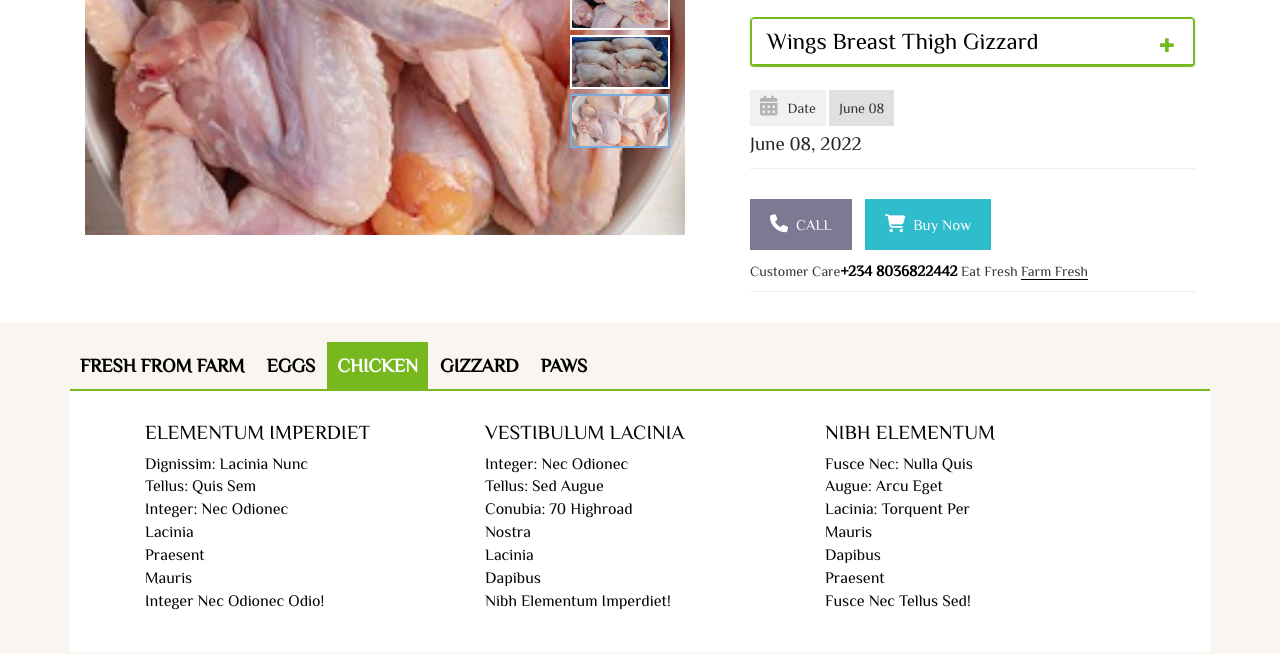
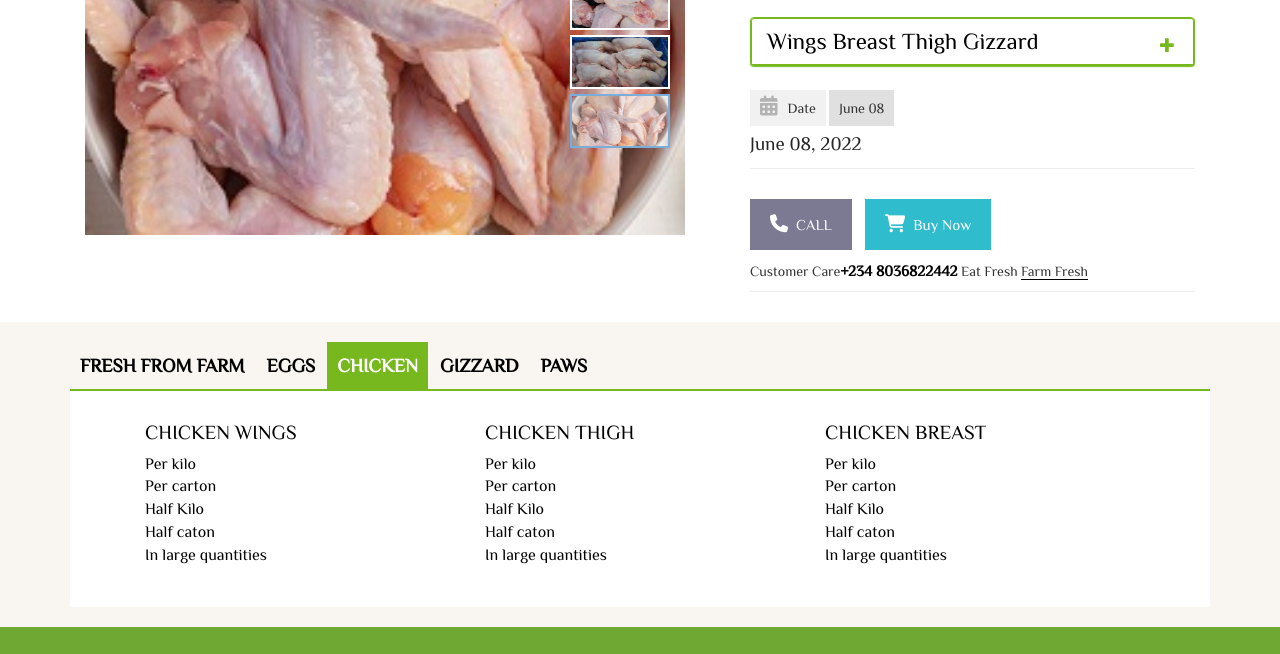
Before and after one commit to Olayinkalydia/Agro-Techsters, a plain HTML site: page shop-details.html in a window 1280 px wide. Both pictures are taken after a click on the link "CHICKEN". Shown: the part 734-1388 px from the top of the page. Drawn offline with Linux system fonts and the light colour scheme; files whose address does not match are found by name.

Commit message:
Shopdetails Complete

```diff
--- a/shop-details.html
+++ b/shop-details.html
@@ -350,11 +350,11 @@
                         <div class="carousel slide" data-ride="carousel" id="quote-carousel">
                             <!-- Bottom Carousel Indicators -->
                             <ol class="carousel-indicators">
-                                <li data-target="#quote-carousel" data-slide-to="0" class="active"><img class="img-responsive " src="img/66.jpg" alt="100%">
+                                <li data-target="#quote-carousel" data-slide-to="0" class="active"><img class="img-responsive " src="img/e1.jpg" alt="100%">
                                 </li>
-                                <li data-target="#quote-carousel" data-slide-to="1" class=""><img class="img-responsive" src="img/67.jpg" alt="100%">
+                                <li data-target="#quote-carousel" data-slide-to="1" class=""><img class="img-responsive" src="img/e2.jpg" alt="100%">
                                 </li>
-                                <li data-target="#quote-carousel" data-slide-to="2" class=""><img class="img-responsive" src="img/68.jpg" alt="100%">
+                                <li data-target="#quote-carousel" data-slide-to="2" class=""><img class="img-responsive" src="img/e6.webp" alt="100%">
                                 </li>
                             </ol>
 
@@ -409,43 +409,38 @@
      <div class="explore_6 clearfix">
       <div class="col-sm-4">
       <div class="explore_5">
-       <h3>ELEMENTUM IMPERDIET</h3>
+       <h3>CHICKEN WINGS</h3>
        <ul>
-            <li><a href="#">Dignissim: Lacinia Nunc</a></li>
-            <li><a href="#">Tellus: Quis Sem </a></li>
-            <li><a href="#">Integer: Nec Odionec</a></li>
-            <li><a href="#">Lacinia</a></li>
-            <li><a href="#">Praesent</a></li>
-            <li><a href="#">Mauris</a></li>
-            <li><a href="#">Integer Nec Odionec Odio!</a></li>
+            <li><a href="#">Per kilo</a></li>
+            <li><a href="#">Per carton </a></li>
+            <li><a href="#">Half Kilo</a></li>
+            <li><a href="#">Half caton</a></li>
+            <li><a href="#">In large quantities</a></li>
+
        </ul>
       </div>
      </div>
       <div class="col-sm-4">
       <div class="explore_5">
-       <h3>VESTIBULUM LACINIA</h3>
+       <h3>CHICKEN THIGH</h3>
        <ul>
-            <li><a href="#">Integer: Nec Odionec</a></li>
-            <li><a href="#">Tellus: Sed Augue</a></li>
-            <li><a href="#">Conubia: 70 Highroad</a></li>
-            <li><a href="#">Nostra</a></li>
-            <li><a href="#">Lacinia</a></li>
-            <li><a href="#">Dapibus</a></li>
-            <li><a href="#">Nibh Elementum Imperdiet!</a></li>
+       <li><a href="#">Per kilo</a></li>
+        <li><a href="#">Per carton </a></li>
+        <li><a href="#">Half Kilo</a></li>
+        <li><a href="#">Half caton</a></li>
+        <li><a href="#">In large quantities</a></li>
        </ul>
       </div>
      </div>
       <div class="col-sm-4">
       <div class="explore_5">
-       <h3>NIBH ELEMENTUM</h3>
+       <h3>CHICKEN BREAST</h3>
        <ul>
-            <li><a href="#">Fusce Nec: Nulla Quis</a></li>
-            <li><a href="#">Augue: Arcu Eget</a></li>
-            <li><a href="#">Lacinia: Torquent Per</a></li>
-            <li><a href="#">Mauris</a></li>
-            <li><a href="#">Dapibus</a></li>
-            <li><a href="#">Praesent</a></li>
-            <li><a href="#">Fusce Nec Tellus Sed!</a></li>
+        <li><a href="#">Per kilo</a></li>
+        <li><a href="#">Per carton </a></li>
+        <li><a href="#">Half Kilo</a></li>
+        <li><a href="#">Half caton</a></li>
+        <li><a href="#">In large quantities</a></li>
        </ul>
       </div>
      </div>
@@ -455,10 +450,7 @@
   <div id="menu3" class="tab-pane fade clearfix">
 	 <div class="col-sm-12 space_all">
 	   <div class="explore_1">
-        <p>Lorem ipsum dolor sit amet, consectetur adipiscing elit. Integer nec odionec odio.Sed cursus ante dapibus diam. Sed nisi. Nulla quis sem at nibh elementum imperdiet. Duis sagittis ipsum
-		Lorem ipsum dolor sit amet, consectetur adipiscing elit. Integer nec odionec odio.Sed cursus ante dapibus diam. Sed nisi. Nulla quis sem at nibh elementum imperdiet. Duis sagittis ipsum
-		Lorem ipsum dolor sit amet, consectetur adipiscing elit. Integer nec odionec odio.Sed cursus ante dapibus diam. Sed nisi. Nulla quis sem at nibh elementum imperdiet. Duis sagittis ipsum
-		Lorem ipsum dolor sit amet, consectetur adipiscing elit. Integer nec odionec odio.Sed cursus ante dapibus diam. Sed nisi. Nulla quis sem at nibh elementum imperdiet. Duis sagittis ipsum</p>
+        <p>Chicken gizzard, Turkey gizzard, Cattle gizzard, Cow gizzard, Pig gizzard </p>
        </div>
 	  </div>
      </div>
@@ -468,21 +460,21 @@
 	   <div class="col-sm-4">
         <div class="explore_7">
          <div class="ih-item square effect13 left_to_right"><a href="#">
-                      <div class="img"><img src="img/69.jpg" alt="img"></div>
+                      <div class="img"><img src="img/frozen chicken feets chicken paws.jpeg" alt="img"></div>
                       </a></div>
         </div>
        </div>
        <div class="col-sm-4">
         <div class="explore_7">
          <div class="ih-item square effect13 left_to_right"><a href="#">
-                      <div class="img"><img src="img/70.jpg" alt="img"></div>
+                      <div class="img"><img src="img/chicken legs.jpg" alt="img"></div>
                       </a></div>
         </div>
        </div>
        <div class="col-sm-4">
         <div class="explore_7">
          <div class="ih-item square effect13 left_to_right"><a href="#">
-                      <div class="img"><img src="img/71.jpg" alt="img"></div>
+                      <div class="img"><img src="img/frozen chicken feets chicken paws.jpeg" alt="img"></div>
                       </a></div>
         </div>
        </div>
```
